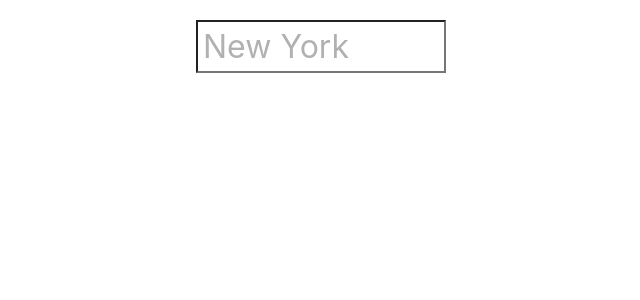
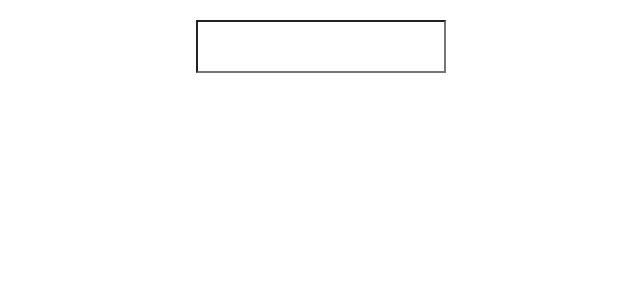
Before and after one commit to Reyhaneh-Nasiri/reyhaneh_nasiri_week16, a React (Vite) app: page / in a window 1280 px wide. Shown: the top 300 px of the page, without its empty margins (319-959 px from the left). Built offline with nearby package versions, Linux system fonts and the light colour scheme.

Commit message:
feat(city-input): show hint

```diff
--- a/src/components/CityInput.jsx
+++ b/src/components/CityInput.jsx
@@ -1,4 +1,5 @@
 import { useState } from "react";
+import Cities from "../data/cities.json";
 import styles from "./CityInput.module.css";
 const CityInput = () => {
   const [search, setSearch] = useState("");
@@ -12,7 +13,7 @@
           value={search}
           onChange={(e) => setSearch(e.target.value)}
         />
-        <p className={styles.citySearch__hint}>New York</p>
+        <p className={styles.citySearch__hint}>{search && Cities.find((city) => city.startsWith(search))}</p>
       </div>
     </>
   );
```
